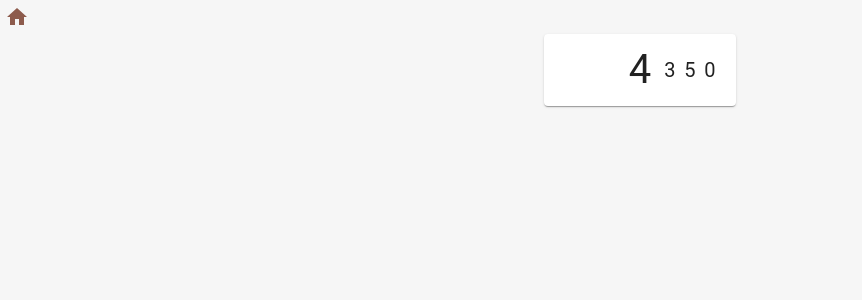
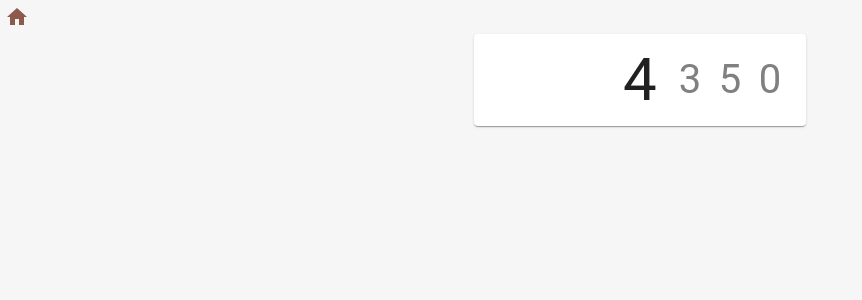
Before and after one commit to tomiyee/theng-web-apps, a React (Vite) app: page /theng-web-apps/num-pad-trainer in a window 1280 px wide. Shown: the top 300 px of the page, without its empty margins (0-862 px from the left). Built offline with nearby package versions, Linux system fonts and the light colour scheme.

Commit message:
add to landing pad

```diff
--- a/src/views/Landing/Landing.tsx
+++ b/src/views/Landing/Landing.tsx
@@ -2,7 +2,7 @@ import { Box, Card, CardContent, Stack, Typography } from '@mui/material';
 import React from 'react';
 import { useNavigate } from 'react-router-dom';
 import PriceCheckIcon from '@mui/icons-material/PriceCheck';
-import { Checklist, ContentPasteSearch } from '@mui/icons-material';
+import { Checklist, ContentPasteSearch, Dialpad } from '@mui/icons-material';
 import DynamicGrid from '../../components/DynamicGrid';
 
 const Landing: React.FC = () => {
@@ -28,6 +28,12 @@ const Landing: React.FC = () => {
             Icon={Checklist}
             path="rice-purity-test"
             description="The rice purity test except it remembers your selection, all stored locally in your browser."
+          />
+          <AppComponent
+            title="Num Pad Trainer"
+            Icon={Dialpad}
+            path="num-pad-trainer"
+            description="Build dexterity with using the numpad."
           />
           <Box />
           <Box />
--- a/src/views/NumPadTrainer/NumPadTrainer.tsx
+++ b/src/views/NumPadTrainer/NumPadTrainer.tsx
@@ -4,8 +4,8 @@ import { random } from 'lodash';
 import React, { useState } from 'react';
 import { useHotkeys } from 'react-hotkeys-hook';
 
-const SMALL_WIDTH = 20;
-const BIG_WIDTH = 40;
+const SMALL_WIDTH = 40;
+const BIG_WIDTH = 60;
 const LOOK_AHEAD = 3;
 const LOOK_BACK = 3;
 const ANIMATION_DURATION = 0.1;
@@ -29,7 +29,7 @@ const styles = {
     display: flex;
     justify-content: center;
     align-items: center;
-    transition: font-size ${ANIMATION_DURATION}s;
+    transition: font-size ${ANIMATION_DURATION}s, color ${ANIMATION_DURATION}s;
   `,
   bigNumber: css`
     width: ${BIG_WIDTH}px;
@@ -40,6 +40,7 @@ const styles = {
     width: ${SMALL_WIDTH}px;
     height: ${SMALL_WIDTH}px;
     font-size: ${SMALL_WIDTH}px;
+    color: gray;
   `,
 };
 
```
